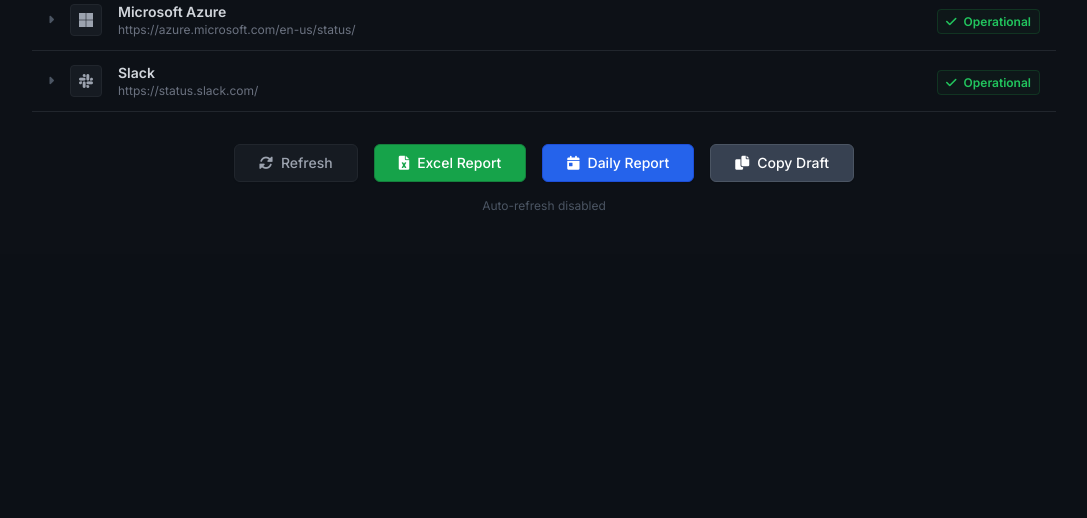
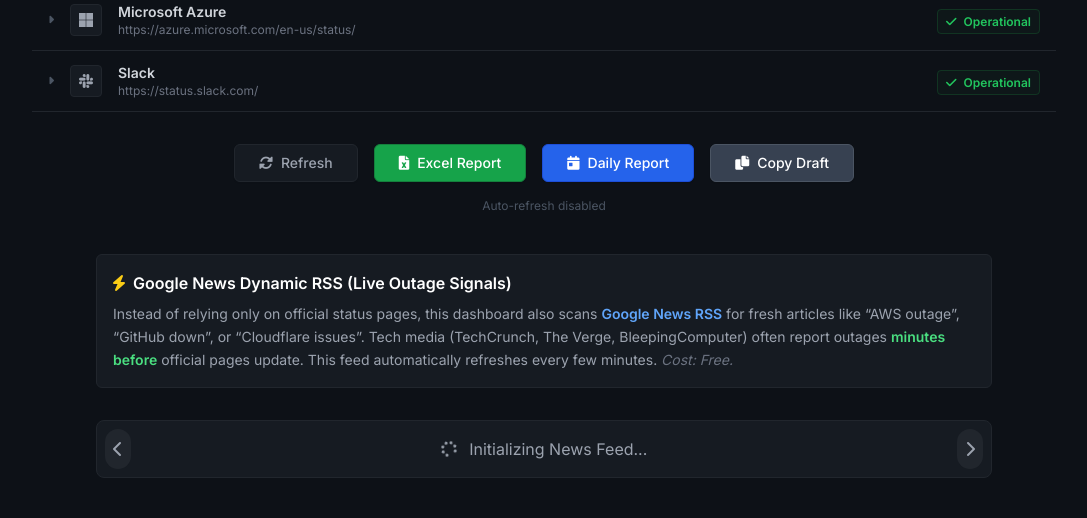
Before and after one commit to ShantanuK86/monitor_srv, a Flask app: page / in a window 1280 px wide. Shown: the part 612-1130 px from the top of the page, without its empty margins (96-1183 px from the left). Before the commit the page ends 822 px from the top, so only its background shows below. Run offline with Flask 3, Linux system fonts and the light colour scheme; data that the repository does not hold is empty; some libraries are stand-ins or nearby versions.

Commit message:
added news rss

```diff
--- a/app.py
+++ b/app.py
@@ -11,7 +11,7 @@
 import threading
 import os
 import json
-
+import feedparser
 app = Flask(__name__)
 app.secret_key = 'supersecretkey' # Required for flashing messages
 
@@ -627,5 +627,104 @@
         print(e)
         return jsonify({"success": False, "message": str(e)}), 500
 
+
+# ==========================================
+# NEWS FEED LOGIC (UPDATED: GOOGLE NEWS AGGREGATOR)
+# ==========================================
+import urllib.parse
+
+def get_google_news_url(query):
+    """Generates a Google News RSS URL for a specific search query within the last 24 hours."""
+    base_url = "https://news.google.com/rss/search"
+    # q={query}+when:1d (Restricts to last 1 day) + hl=en-US (Language)
+    encoded_query = urllib.parse.quote(f"{query} outage when:1d")
+    return f"{base_url}?q={encoded_query}&hl=en-US&gl=US&ceid=US:en"
+
+# We define the services we want to "search" for news about
+MONITORED_TOPICS = [
+    "Cloudflare",
+    "Amazon Web Services",
+    "Azure",
+    "Google Cloud",
+    "GitHub",
+    "Slack",
+    "Docker",
+    "Atlassian"
+]
+
+def update_news_feed():
+    """Fetches dynamic news from Google News based on search queries."""
+    global LATEST_NEWS
+    print("Fetching Aggregated News...")
+    news_items = []
+
+    # helper to avoid duplicates across different searches
+    seen_links = set()
+
+    with concurrent.futures.ThreadPoolExecutor(max_workers=5) as executor:
+        # Create a dictionary of {Future: ServiceName}
+        future_to_service = {
+            executor.submit(feedparser.parse, get_google_news_url(service)): service
+            for service in MONITORED_TOPICS
+        }
+
+        for future in concurrent.futures.as_completed(future_to_service):
+            service_name = future_to_service[future]
+            try:
+                feed = future.result()
+                # Get top 2 entries per topic
+                for entry in feed.entries[:2]:
+                    # Filter: Only show if title looks like an outage/incident report
+                    # This reduces noise (e.g., "AWS announces new feature")
+                    keywords = ['down', 'outage', 'issue', 'slow', 'error', 'incident', 'fail', 'crash']
+                    if any(k in entry.title.lower() for k in keywords):
+                        if entry.link not in seen_links:
+
+                            # Parse time
+                            timestamp = None
+                            pub_date_str = "Recent"
+                            if hasattr(entry, 'published_parsed'):
+                                timestamp = entry.published_parsed
+                                # Convert to local readable time
+                                pub_date_str = time.strftime("%H:%M %p, %b %d", entry.published_parsed)
+
+                            news_items.append({
+                                'service': service_name,
+                                'title': entry.title,
+                                'link': entry.link,
+                                'time': pub_date_str,
+                                'sort_key': timestamp if timestamp else time.localtime(0),
+                                'source': entry.source.title if hasattr(entry, 'source') else "Google News"
+                            })
+                            seen_links.add(entry.link)
+            except Exception as e:
+                print(f"Error fetching news for {service_name}: {e}")
+
+    # If list is empty (good news! no outages), add a placeholder
+    if not news_items:
+        news_items.append({
+            'service': 'System',
+            'title': 'No major outages detected in news streams for the last 24h.',
+            'link': '#',
+            'time': datetime.now().strftime("%H:%M"),
+            'sort_key': time.localtime(),
+            'source': 'Monitor'
+        })
+
+    # Sort by newest first
+    news_items.sort(key=lambda x: x['sort_key'], reverse=True)
+    LATEST_NEWS = news_items[:20]
+    print("News Feed Updated.")
+
+def news_scheduler():
+    """Background thread to update news every 15 minutes."""
+    update_news_feed()
+    while True:
+        time.sleep(900) # 15 minutes
+        update_news_feed()
+
+threading.Thread(target=news_scheduler, daemon=True).start()
+
+
 if __name__ == '__main__':
     app.run(debug=True, port=5000)
--- a/templates/index.html
+++ b/templates/index.html
@@ -173,8 +217,93 @@
             <iframe id="modalIframe" src="" class="w-full h-full border-0" title="Service Details"></iframe>
         </div>
     </div>
+    <!-- Google News Dynamic RSS Info Section -->
+    <div class="w-full max-w-4xl mx-auto mt-10 mb-4 p-4 rounded-md bg-dark-800 border border-dark-700">
+        <h3 class="text-white font-bold text-md mb-2 flex items-center gap-2">
+            <i class="fas fa-bolt text-yellow-400"></i>
+            Google News Dynamic RSS (Live Outage Signals)
+        </h3>
+
+        <p class="text-gray-400 text-sm leading-relaxed">
+            Instead of relying only on official status pages, this dashboard also scans
+            <span class="text-blue-400 font-semibold">Google News RSS</span> for fresh articles like
+            “AWS outage”, “GitHub down”, or “Cloudflare issues”.
+            Tech media (TechCrunch, The Verge, BleepingComputer) often report outages
+            <span class="font-semibold text-green-400">minutes before</span> official pages update.
+            This feed automatically refreshes every few minutes.
+            <span class="text-gray-500 italic">Cost: Free.</span>
+        </p>
+    </div>
+    <!-- Google News Live Carousel -->
+    <div class="w-full max-w-4xl mx-auto mt-4">
+        <div id="newsTicker"
+            class="relative w-full bg-dark-800 border border-dark-700 rounded-lg overflow-hidden">
+
+            <!-- Slides -->
+            <div id="newsSlides" class="whitespace-nowrap transition-transform duration-500">
+                {% if news %}
+                    {% for item in news %}
+                    <div class="inline-block w-full px-4 py-4 align-middle">
+                        <div class="flex justify-between items-start">
+                            <div>
+                                <div class="text-xs text-gray-400 mb-1">
+                                    <span class="text-blue-400 font-semibold">{{ item.service }}</span> •
+                                    {{ item.time }} •
+                                    <span class="italic">{{ item.source }}</span>
+                                </div>
+
+                                <a href="{{ item.link }}" target="_blank"
+                                class="text-gray-200 text-sm font-semibold hover:text-blue-400 transition block text-left">
+                                    {{ item.title }}
+                                    <i class="fas fa-external-link-alt ml-1 text-xs opacity-50"></i>
+                                </a>
+                            </div>
+                            <i class="fas fa-newspaper text-gray-500 opacity-30 text-xl"></i>
+                        </div>
+                    </div>
+                    {% endfor %}
+                {% else %}
+                    <div class="inline-block w-full px-4 py-4 text-center text-gray-400">
+                        <i class="fas fa-spinner fa-spin mr-2"></i> Initializing News Feed...
+                    </div>
+                {% endif %}
+            </div>
+
+            <!-- Controls -->
+            <button onclick="prevNews()" class="absolute left-2 top-1/2 -translate-y-1/2 p-2 rounded-full bg-dark-700 text-gray-400 hover:text-white hover:bg-dark-600 transition">
+                <i class="fas fa-chevron-left"></i>
+            </button>
+
+            <button onclick="nextNews()" class="absolute right-2 top-1/2 -translate-y-1/2 p-2 rounded-full bg-dark-700 text-gray-400 hover:text-white hover:bg-dark-600 transition">
+                <i class="fas fa-chevron-right"></i>
+            </button>
+        </div>
+    </div>
+
 
     <script>
+        let currentSlide = 0;
+        let totalSlides = {{ news|length if news else 1 }};
+        const slideWidth = 100; // percent
+
+        function updateSlide() {
+            const slides = document.getElementById('newsSlides');
+            slides.style.transform = `translateX(-${currentSlide * slideWidth}%)`;
+        }
+
+        function nextNews() {
+            currentSlide = (currentSlide + 1) % totalSlides;
+            updateSlide();
+        }
+
+        function prevNews() {
+            currentSlide = (currentSlide - 1 + totalSlides) % totalSlides;
+            updateSlide();
+        }
+
+        // Auto-slide every 5 seconds
+        setInterval(nextNews, 5000);
+
         function toggleIncidents() {
             const dropdown = document.getElementById('incidentDropdown');
             const chevron = document.getElementById('incidentChevron');
```
Also changed, not shown: other parts of templates/index.html (+44 -0 lines), project_overview.md (added, +163 -0 lines).
